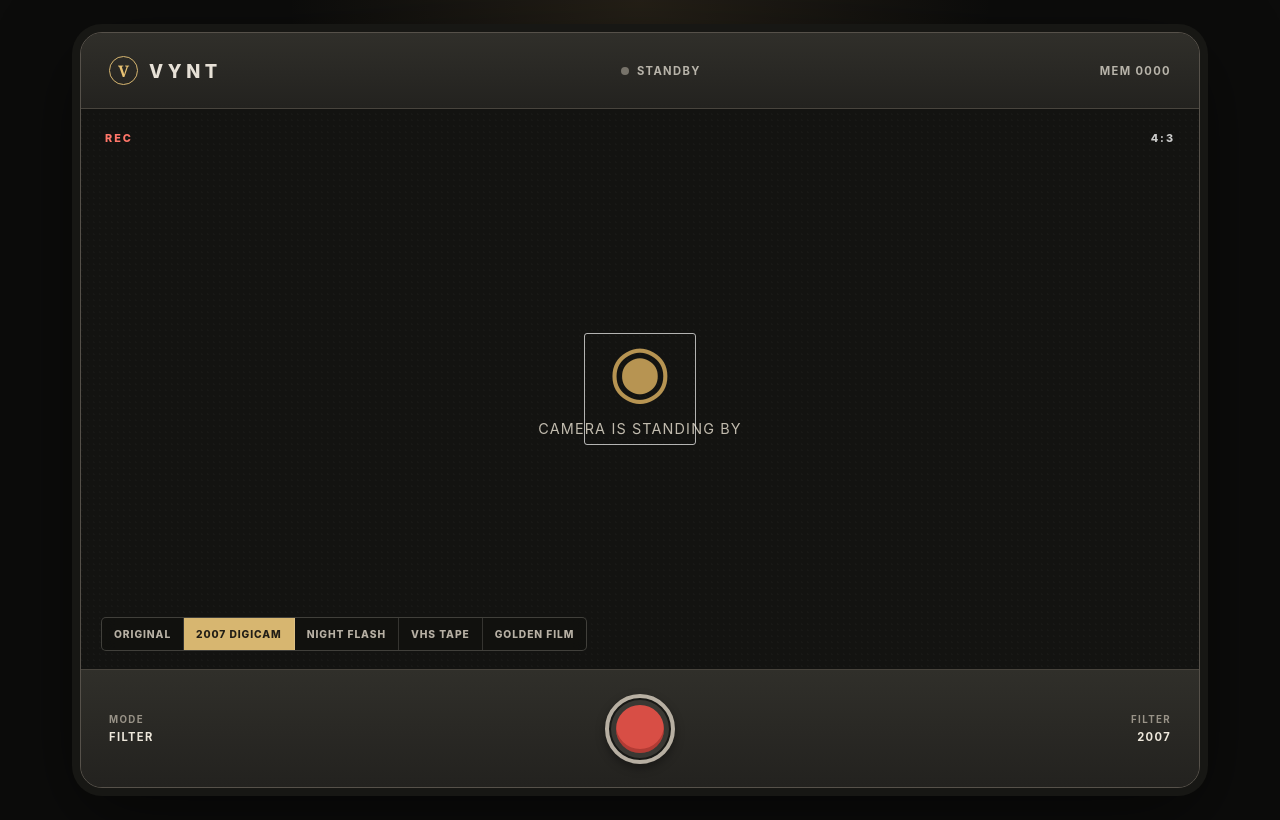
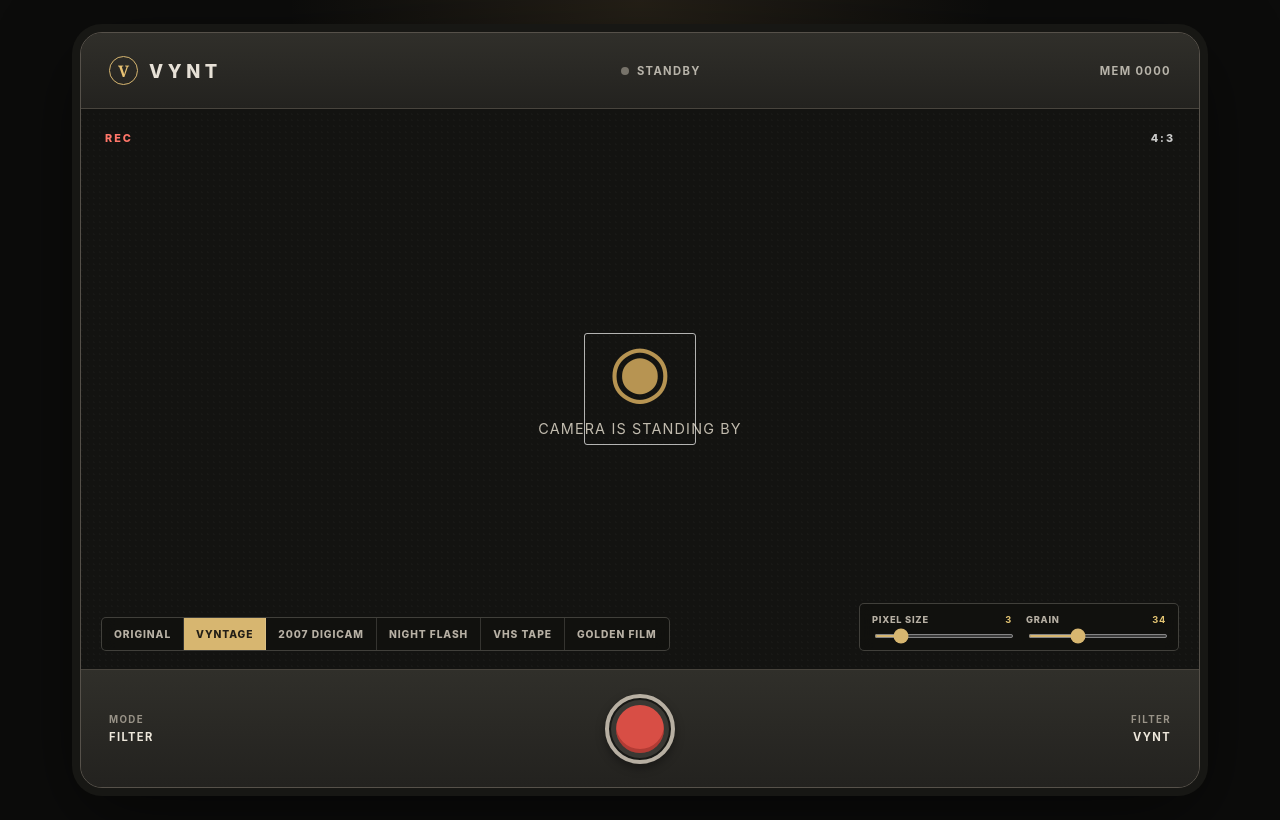
Before and after one commit to Yash-Tripath1/Vynt, a React (Vite) app: page / in a window 1280 px wide. Built offline with nearby package versions, Linux system fonts and the light colour scheme.

Commit message:
added multiple switch

```diff
--- a/src/App.css
+++ b/src/App.css
@@ -221,7 +221,8 @@
   left: 20px;
   bottom: 18px;
   display: flex;
-  overflow: hidden;
+  max-width: calc(100% - 40px);
+  overflow-x: auto;
   border: 1px solid rgba(238, 232, 220, 0.22);
   border-radius: 5px;
   background: rgba(17, 17, 15, 0.84);
@@ -229,6 +230,7 @@
 }
 
 .filter-button {
+  flex: 0 0 auto;
   border: 0;
   border-right: 1px solid rgba(238, 232, 220, 0.16);
   padding: 10px 12px;
@@ -264,12 +266,60 @@
   opacity: 0.65;
 }
 
-.capture-message {
+.texture-panel {
   position: absolute;
   z-index: 3;
   right: 20px;
   bottom: 18px;
-  max-width: min(54%, 620px);
+  display: flex;
+  width: min(320px, 42%);
+  gap: 14px;
+  border: 1px solid rgba(238, 232, 220, 0.22);
+  border-radius: 5px;
+  padding: 10px 12px;
+  background: rgba(17, 17, 15, 0.84);
+  backdrop-filter: blur(8px);
+}
+
+.texture-control {
+  display: flex;
+  min-width: 0;
+  flex: 1;
+  flex-direction: column;
+  gap: 7px;
+  color: #b7b0a4;
+  font-size: 0.58rem;
+  font-weight: 800;
+  letter-spacing: 0.08em;
+}
+
+.texture-control span {
+  display: flex;
+  justify-content: space-between;
+  gap: 6px;
+}
+
+.texture-control strong {
+  color: #e4c573;
+}
+
+.texture-control input {
+  width: 100%;
+  height: 4px;
+  accent-color: #d7b670;
+  cursor: pointer;
+}
+
+.texture-control input:disabled {
+  cursor: wait;
+}
+
+.capture-message {
+  position: absolute;
+  z-index: 3;
+  top: 54px;
+  left: 50%;
+  max-width: min(72%, 620px);
   overflow: hidden;
   border: 1px solid rgba(238, 232, 220, 0.22);
   border-radius: 5px;
@@ -278,8 +328,10 @@
   background: rgba(17, 17, 15, 0.84);
   font-size: 0.72rem;
   letter-spacing: 0.03em;
+  text-align: center;
   text-overflow: ellipsis;
   white-space: nowrap;
+  transform: translateX(-50%);
   backdrop-filter: blur(8px);
 }
 
@@ -368,7 +420,7 @@
   }
 }
 
-@media (max-width: 680px) {
+@media (max-width: 760px) {
   .app-shell {
     padding: 12px;
   }
@@ -388,17 +440,20 @@
   }
 
   .filter-dock {
+    right: 12px;
+    bottom: 12px;
     left: 12px;
-    bottom: 12px;
+    max-width: none;
   }
 
+  .texture-panel {
+    right: 12px;
+    bottom: 58px;
+    left: 12px;
+    width: auto;
+  }
   .filter-button {
     padding: 9px 10px;
     font-size: 0.58rem;
   }
-
-  .capture-message {
-    right: 12px;
-    bottom: 12px;
-  }
 }
--- a/src/App.tsx
+++ b/src/App.tsx
@@ -2,11 +2,23 @@ import { useEffect, useRef, useState } from 'react'
 import './App.css'
 
 type CameraStatus = 'idle' | 'starting' | 'live' | 'error'
-type FilterMode = 'original' | 'digicam' | 'nightflash' | 'vhs' | 'goldenfilm'
+type FilterMode =
+  | 'original'
+  | 'vyntage'
+  | 'digicam'
+  | 'nightflash'
+  | 'vhs'
+  | 'goldenfilm'
 
 type CaptureMessage = {
   tone: 'success' | 'error' | 'neutral'
   text: string
+}
+
+type RenderSettings = {
+  filterMode: FilterMode
+  pixelSize: number
+  grain: number
 }
 
 const PREVIEW_WIDTH = 640
@@ -19,31 +31,12 @@ const FILTERS: Array<{
   label: string
   shortLabel: string
 }> = [
-  {
-    id: 'original',
-    label: 'ORIGINAL',
-    shortLabel: 'RAW'
-  },
-  {
-    id: 'digicam',
-    label: '2007 DIGICAM',
-    shortLabel: '2007'
-  },
-  {
-    id: 'nightflash',
-    label: 'NIGHT FLASH',
-    shortLabel: 'FLASH'
-  },
-  {
-    id: 'vhs',
-    label: 'VHS TAPE',
-    shortLabel: 'VHS'
-  },
-  {
-    id: 'goldenfilm',
-    label: 'GOLDEN FILM',
-    shortLabel: 'FILM'
-  }
+  { id: 'original', label: 'ORIGINAL', shortLabel: 'RAW' },
+  { id: 'vyntage', label: 'VYNTAGE', shortLabel: 'VYNT' },
+  { id: 'digicam', label: '2007 DIGICAM', shortLabel: '2007' },
+  { id: 'nightflash', label: 'NIGHT FLASH', shortLabel: 'FLASH' },
+  { id: 'vhs', label: 'VHS TAPE', shortLabel: 'VHS' },
+  { id: 'goldenfilm', label: 'GOLDEN FILM', shortLabel: 'FILM' }
 ]
 
 function clamp(value: number): number {
@@ -84,7 +77,7 @@ function drawMirroredCover(
 
   context.clearRect(0, 0, targetWidth, targetHeight)
 
-  // Mirrors the image so the saved photo matches VYNT's live viewfinder.
+  // VYNT mirrors photos so the saved image matches the viewfinder.
   context.save()
   context.translate(targetWidth, 0)
   context.scale(-1, 1)
@@ -108,15 +101,17 @@ function applyPreset(
   context: CanvasRenderingContext2D,
   width: number,
   height: number,
-  filterMode: FilterMode
+  filterMode: FilterMode,
+  grain: number
 ): void {
-  if (filterMode === 'original') {
+  if (filterMode === 'original' && grain === 0) {
     return
   }
 
   const imageData = context.getImageData(0, 0, width, height)
   const data = imageData.data
   const original = new Uint8ClampedArray(data)
+  const manualGrain = grain * 0.28
 
   for (let y = 0; y < height; y += 1) {
     for (let x = 0; x < width; x += 1) {
@@ -133,13 +128,41 @@ function applyPreset(
         normalizedX * normalizedX + normalizedY * normalizedY
       )
 
+      if (filterMode === 'vyntage') {
+        // VYNTAGE: faded 1990s point-and-shoot / disposable-camera memory.
+        red = red * 1.1 + 15
+        green = green * 1.01 + 7
+        blue = blue * 0.8 + 1
+
+        // Faded, imperfect colours instead of hyper-modern saturation.
+        red = luminance + (red - luminance) * 0.84
+        green = luminance + (green - luminance) * 0.79
+        blue = luminance + (blue - luminance) * 0.7
+
+        // Lift the blacks and soften contrast for the aged-print feeling.
+        red = (red - 128) * 0.87 + 138
+        green = (green - 128) * 0.85 + 134
+        blue = (blue - 128) * 0.82 + 127
+
+        // Dusty film texture.
+        const noise = (Math.random() - 0.5) * (15 + manualGrain)
+        red += noise * 1.1
+        green += noise * 0.93
+        blue += noise * 0.72
+
+        // A soft old-lens vignette.
+        const vignette = 1 - Math.max(0, distanceFromCenter - 0.2) * 0.2
+        red *= vignette
+        green *= vignette
+        blue *= vignette
+      }
+
       if (filterMode === 'digicam') {
         const leftX = Math.max(0, x - 1)
         const rightX = Math.min(width - 1, x + 1)
         const leftIndex = (y * width + leftX) * 4
         const rightIndex = (y * width + rightX) * 4
 
-        // Cheap old-lens red/blue separation.
         red = original[leftIndex]
         green = original[pixelIndex + 1]
         blue = original[rightIndex + 2]
@@ -152,7 +175,7 @@ function applyPreset(
         green = (green - 128) * 1.04 + 128
         blue = (blue - 128) * 1.01 + 128
 
-        const noise = (Math.random() - 0.5) * 13
+        const noise = (Math.random() - 0.5) * (13 + manualGrain)
         red += noise * 1.05
         green += noise * 0.82
         blue += noise * 0.72
@@ -169,7 +192,6 @@ function applyPreset(
       }
 
       if (filterMode === 'nightflash') {
-        // Harsh direct flash: bright face/centre, cold shadows, noisy blacks.
         red = luminance * 1.18 + 24
         green = luminance * 1.1 + 14
         blue = luminance * 1.2 + 26
@@ -179,7 +201,7 @@ function applyPreset(
         green *= flashFalloff
         blue *= flashFalloff
 
-        const noise = (Math.random() - 0.5) * 24
+        const noise = (Math.random() - 0.5) * (24 + manualGrain)
         red += noise
         green += noise * 0.85
         blue += noise * 1.22
@@ -195,7 +217,6 @@ function applyPreset(
         const leftIndex = (y * width + leftX) * 4
         const rightIndex = (y * width + rightX) * 4
 
-        // Wider channel split for analogue tape-style colour bleed.
         red = original[leftIndex]
         green = original[pixelIndex + 1]
         blue = original[rightIndex + 2]
@@ -205,25 +226,22 @@ function applyPreset(
         green = mutedLuminance + (green - mutedLuminance) * 0.68
         blue = mutedLuminance + (blue - mutedLuminance) * 0.82 + 7
 
-        // Alternating darker rows create tape/CRT scanlines.
         const scanline = y % 4 < 2 ? 0.86 : 1
         red *= scanline
         green *= scanline
         blue *= scanline
 
-        const noise = (Math.random() - 0.5) * 20
+        const noise = (Math.random() - 0.5) * (20 + manualGrain)
         red += noise
         green += noise
         blue += noise * 1.2
 
-        // Slight tape fade.
         red = red * 0.94 + 8
         green = green * 0.94 + 7
         blue = blue * 0.96 + 10
       }
 
       if (filterMode === 'goldenfilm') {
-        // Warm faded-film palette.
         red = red * 1.15 + 18
         green = green * 1.03 + 10
         blue = blue * 0.78 + 2
@@ -232,15 +250,23 @@ function applyPreset(
         green = (green - 128) * 0.86 + 133
         blue = (blue - 128) * 0.84 + 128
 
-        const grain = (Math.random() - 0.5) * 9
-        red += grain
-        green += grain * 0.9
-        blue += grain * 0.7
+        const noise = (Math.random() - 0.5) * (9 + manualGrain)
+        red += noise
+        green += noise * 0.9
+        blue += noise * 0.7
 
         const vignette = 1 - Math.max(0, distanceFromCenter - 0.24) * 0.18
         red *= vignette
         green *= vignette
         blue *= vignette
+      }
+
+      // Grain can also be used with ORIGINAL mode.
+      if (filterMode === 'original' && grain > 0) {
+        const noise = (Math.random() - 0.5) * manualGrain
+        red += noise
+        green += noise
+        blue += noise
       }
 
       data[pixelIndex] = clamp(red)
@@ -258,23 +284,45 @@ function renderFrame(
   canvas: HTMLCanvasElement,
   width: number,
   height: number,
-  filterMode: FilterMode
+  settings: RenderSettings
 ): void {
   canvas.width = width
   canvas.height = height
 
-  const context = canvas.getContext('2d', {
-    willReadFrequently: filterMode !== 'original'
-  })
+  const context = canvas.getContext('2d')
 
   if (!context) {
     throw new Error('VYNT could not create an image-rendering canvas.')
   }
 
+  const workingWidth = Math.max(1, Math.floor(width / settings.pixelSize))
+  const workingHeight = Math.max(1, Math.floor(height / settings.pixelSize))
+  const workingCanvas = document.createElement('canvas')
+  workingCanvas.width = workingWidth
+  workingCanvas.height = workingHeight
+
+  const workingContext = workingCanvas.getContext('2d', {
+    willReadFrequently: settings.filterMode !== 'original' || settings.grain > 0
+  })
+
+  if (!workingContext) {
+    throw new Error('VYNT could not create a texture canvas.')
+  }
+
+  workingContext.imageSmoothingEnabled = false
+  drawMirroredCover(workingContext, video, workingWidth, workingHeight)
+  applyPreset(
+    workingContext,
+    workingWidth,
+    workingHeight,
+    settings.filterMode,
+    settings.grain
+  )
+
+  // Enlarging a lower-resolution image with smoothing off creates true pixel blocks.
   context.imageSmoothingEnabled = false
-
-  drawMirroredCover(context, video, width, height)
-  applyPreset(context, width, height, filterMode)
+  context.clearRect(0, 0, width, height)
+  context.drawImage(workingCanvas, 0, 0, width, height)
 }
 
 function App(): React.JSX.Element {
@@ -285,11 +333,19 @@ function App(): React.JSX.Element {
   const lastFrameTimeRef = useRef(0)
 
   const [cameraStatus, setCameraStatus] = useState<CameraStatus>('idle')
-  const [filterMode, setFilterMode] = useState<FilterMode>('digicam')
+  const [filterMode, setFilterMode] = useState<FilterMode>('vyntage')
+  const [pixelSize, setPixelSize] = useState(3)
+  const [grain, setGrain] = useState(34)
   const [errorMessage, setErrorMessage] = useState('')
   const [captureMessage, setCaptureMessage] = useState<CaptureMessage | null>(null)
   const [isCapturing, setIsCapturing] = useState(false)
   const [photoCount, setPhotoCount] = useState(0)
+
+  const renderSettings: RenderSettings = {
+    filterMode,
+    pixelSize,
+    grain
+  }
 
   const stopPreviewRender = (): void => {
     if (animationFrameRef.current !== null) {
@@ -380,7 +436,7 @@ function App(): React.JSX.Element {
         captureCanvas,
         CAPTURE_WIDTH,
         CAPTURE_HEIGHT,
-        filterMode
+        renderSettings
       )
 
       const imageDataUrl = captureCanvas.toDataURL('image/png')
@@ -439,13 +495,7 @@ function App(): React.JSX.Element {
         lastFrameTimeRef.current = time
 
         try {
-          renderFrame(
-            video,
-            canvas,
-            PREVIEW_WIDTH,
-            PREVIEW_HEIGHT,
-            filterMode
-          )
+          renderFrame(video, canvas, PREVIEW_WIDTH, PREVIEW_HEIGHT, renderSettings)
         } catch (error) {
           console.error('Unable to render VYNT preview:', error)
         }
@@ -459,7 +509,7 @@ function App(): React.JSX.Element {
     return () => {
       stopPreviewRender()
     }
-  }, [cameraStatus, filterMode])
+  }, [cameraStatus, filterMode, pixelSize, grain])
 
   useEffect(() => {
     return () => {
@@ -549,6 +599,38 @@ function App(): React.JSX.Element {
             ))}
           </div>
 
+          <div className="texture-panel" aria-label="VYNT texture controls">
+            <label className="texture-control">
+              <span>
+                PIXEL SIZE <strong>{pixelSize}</strong>
+              </span>
+              <input
+                type="range"
+                min="1"
+                max="14"
+                step="1"
+                value={pixelSize}
+                onChange={(event) => setPixelSize(Number(event.target.value))}
+                disabled={isCapturing}
+              />
+            </label>
+
+            <label className="texture-control">
+              <span>
+                GRAIN <strong>{grain}</strong>
+              </span>
+              <input
+                type="range"
+                min="0"
+                max="100"
+                step="1"
+                value={grain}
+                onChange={(event) => setGrain(Number(event.target.value))}
+                disabled={isCapturing}
+              />
+            </label>
+          </div>
+
           {captureMessage && (
             <div className={`capture-message capture-message-${captureMessage.tone}`}>
               {captureMessage.text}
```
